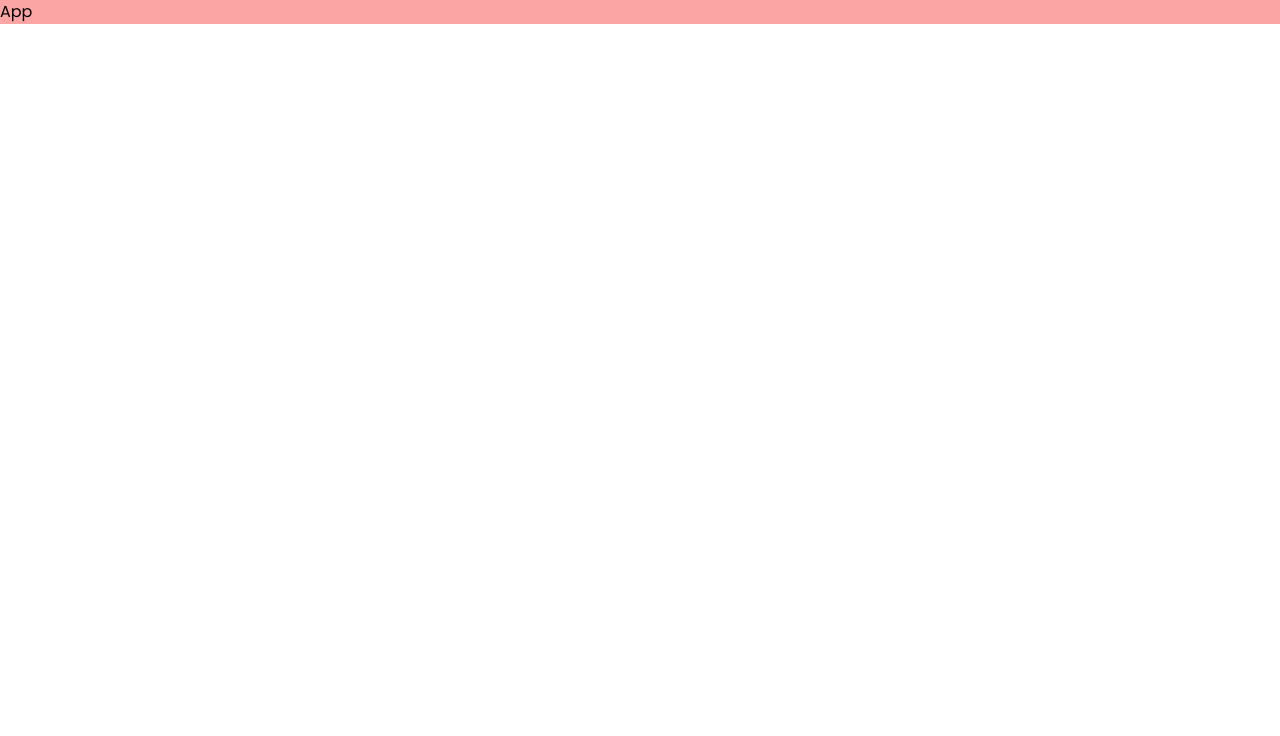
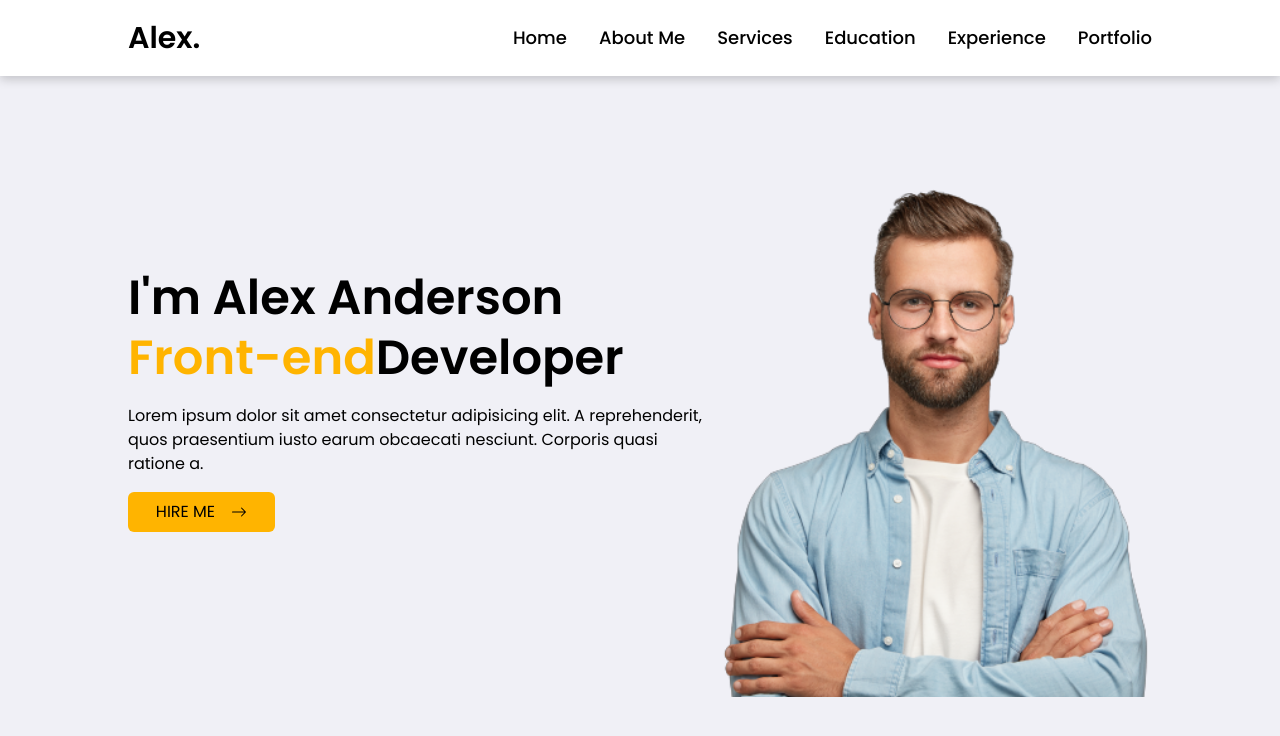
Before and after one commit to rohitbhadane310/Portfolio-web-Alex, a React (Vite) app: page / in a window 1280 px wide. Shown: the top 736 px of the page. Built offline with nearby package versions, Linux system fonts and the light colour scheme.

Commit message:
working on the hero section

```diff
--- a/src/App.jsx
+++ b/src/App.jsx
@@ -1,9 +1,19 @@
-import React from 'react'
+import React from "react";
+import Navbar from "./components/Navbar";
+import Home from "./components/Home";
 
 const App = () => {
   return (
-    <div className=' bg-red-300'>App</div>
-  )
-}
+    <div>
+      <Navbar />
 
-export default App
+      <main>
+        <div id="home">
+          <Home />
+        </div>
+      </main>
+    </div>
+  );
+};
+
+export default App;
--- /dev/null
+++ b/src/components/Home.jsx
@@ -0,0 +1,27 @@
+import React from "react";
+import img from "../assets/img/hero.png";
+import Button from "../layouts/Button";
+
+const Home = () => {
+  return (
+    <div className=" min-h-screen flex flex-col justify-center lg:flex-row items-center lg:px-32 px-5 bg-backgroundColor">
+      <div className=" w-3/4 space-y-4">
+        <h1 className=" text-5xl font-semibold leading-tight">
+          I'm Alex Anderson <span className=" text-brightColor">Front-end</span>
+          Developer
+        </h1>
+        <p>
+          Lorem ipsum dolor sit amet consectetur adipisicing elit. A
+          reprehenderit, quos praesentium iusto earum obcaecati nesciunt.
+          Corporis quasi ratione a.
+        </p>
+        <Button title="HIRE ME" />
+      </div>
+      <div className=" mt-20">
+        <img width={570} src={img} alt="img" />
+      </div>
+    </div>
+  );
+};
+
+export default Home;
--- /dev/null
+++ b/src/components/Navbar.jsx
@@ -0,0 +1,171 @@
+import React, { useState } from "react";
+import { Link } from "react-scroll";
+import { HiOutlineMenuAlt1 } from "react-icons/hi";
+import { AiOutlineClose } from "react-icons/ai";
+
+const Navbar = () => {
+  const [menu, setMenu] = useState(false);
+
+  const handleChange = () => {
+    setMenu(!menu);
+  };
+
+  const closeMenu = () => {
+    setMenu(false);
+  };
+
+  return (
+    <div className=" fixed w-full">
+      <div>
+        <div className=" flex flex-row justify-between p-5 md:px-32 px-5 bg-white shadow-[0_3px_10px_rgb(0,0,0,0.2)]">
+          <div className=" flex flex-row items-center cursor-pointer">
+            <h1 className=" text-3xl font-semibold">Alex.</h1>
+          </div>
+
+          <nav className="hidden lg:flex flex-row items-center text-lg font-medium gap-8">
+            <Link
+              to="home"
+              spy={true}
+              smooth={true}
+              duration={500}
+              className="hover:text-brightColor transition-all cursor-pointer"
+            >
+              Home
+            </Link>
+
+            <Link
+              to="about"
+              spy={true}
+              smooth={true}
+              duration={500}
+              className="hover:text-brightColor transition-all cursor-pointer"
+            >
+              About Me
+            </Link>
+
+            <Link
+              to="services"
+              spy={true}
+              smooth={true}
+              duration={500}
+              className="hover:text-brightColor transition-all cursor-pointer"
+            >
+              Services
+            </Link>
+
+            <Link
+              to="education"
+              spy={true}
+              smooth={true}
+              duration={500}
+              className="hover:text-brightColor transition-all cursor-pointer"
+            >
+              Education
+            </Link>
+
+            <Link
+              to="experience"
+              spy={true}
+              smooth={true}
+              duration={500}
+              className="hover:text-brightColor transition-all cursor-pointer"
+            >
+              Experience
+            </Link>
+
+            <Link
+              to="portfolio"
+              spy={true}
+              smooth={true}
+              duration={500}
+              className="hover:text-brightColor transition-all cursor-pointer"
+            >
+              Portfolio
+            </Link>
+          </nav>
+
+          <div className="lg:hidden flex items-center">
+            {menu ? (
+              <AiOutlineClose size={28} onClick={handleChange} />
+            ) : (
+              <HiOutlineMenuAlt1 size={28} onClick={handleChange} />
+            )}
+          </div>
+        </div>
+        <div
+          className={` ${
+            menu ? "translate-x-0" : "-translate-x-full"
+          } lg:hidden flex flex-col absolute bg-black text-white left-0 top-20 font-semibold text-2xl text-center pt-8 pb-4 gap-8 w-full h-fit transition-transform duration-300`}
+        >
+          <Link
+            to="home"
+            spy={true}
+            smooth={true}
+            duration={500}
+            className="hover:text-brightColor transition-all cursor-pointer"
+            onClick={closeMenu}
+          >
+            Home
+          </Link>
+
+          <Link
+            to="about"
+            spy={true}
+            smooth={true}
+            duration={500}
+            className="hover:text-brightColor transition-all cursor-pointer"
+            onClick={closeMenu}
+          >
+            About Me
+          </Link>
+
+          <Link
+            to="services"
+            spy={true}
+            smooth={true}
+            duration={500}
+            className="hover:text-brightColor transition-all cursor-pointer"
+            onClick={closeMenu}
+          >
+            Services
+          </Link>
+
+          <Link
+            to="education"
+            spy={true}
+            smooth={true}
+            duration={500}
+            className="hover:text-brightColor transition-all cursor-pointer"
+            onClick={closeMenu}
+          >
+            Education
+          </Link>
+
+          <Link
+            to="experience"
+            spy={true}
+            smooth={true}
+            duration={500}
+            className="hover:text-brightColor transition-all cursor-pointer"
+            onClick={closeMenu}
+          >
+            Experience
+          </Link>
+
+          <Link
+            to="portfolio"
+            spy={true}
+            smooth={true}
+            duration={500}
+            className="hover:text-brightColor transition-all cursor-pointer"
+            onClick={closeMenu}
+          >
+            Portfolio
+          </Link>
+        </div>
+      </div>
+    </div>
+  );
+};
+
+export default Navbar;
--- /dev/null
+++ b/src/layouts/Button.jsx
@@ -0,0 +1,17 @@
+import React from "react";
+import { BsArrowRight } from "react-icons/bs";
+
+const Button = (props) => {
+  return (
+    <div className="w-1/4">
+      <div className=" flex flex-row justify-center items-center gap-4 bg-brightColor px-4 py-2 rounded-md cursor-pointer ">
+        <button>{props.title}</button>
+        <span>
+          <BsArrowRight />
+        </span>
+      </div>
+    </div>
+  );
+};
+
+export default Button;
--- a/tailwind.config.js
+++ b/tailwind.config.js
@@ -2,7 +2,12 @@
 export default {
   content: ["./index.html", "./src/**/*.{js,ts,jsx,tsx}"],
   theme: {
-    extend: {},
+    extend: {
+      colors: {
+        brightColor: "#FFB400",
+        backgroundColor: "#F0F0F6"
+      },
+    },
   },
   plugins: [],
 };
```
Also changed, not shown: src/assets/img/hero.png (added).
